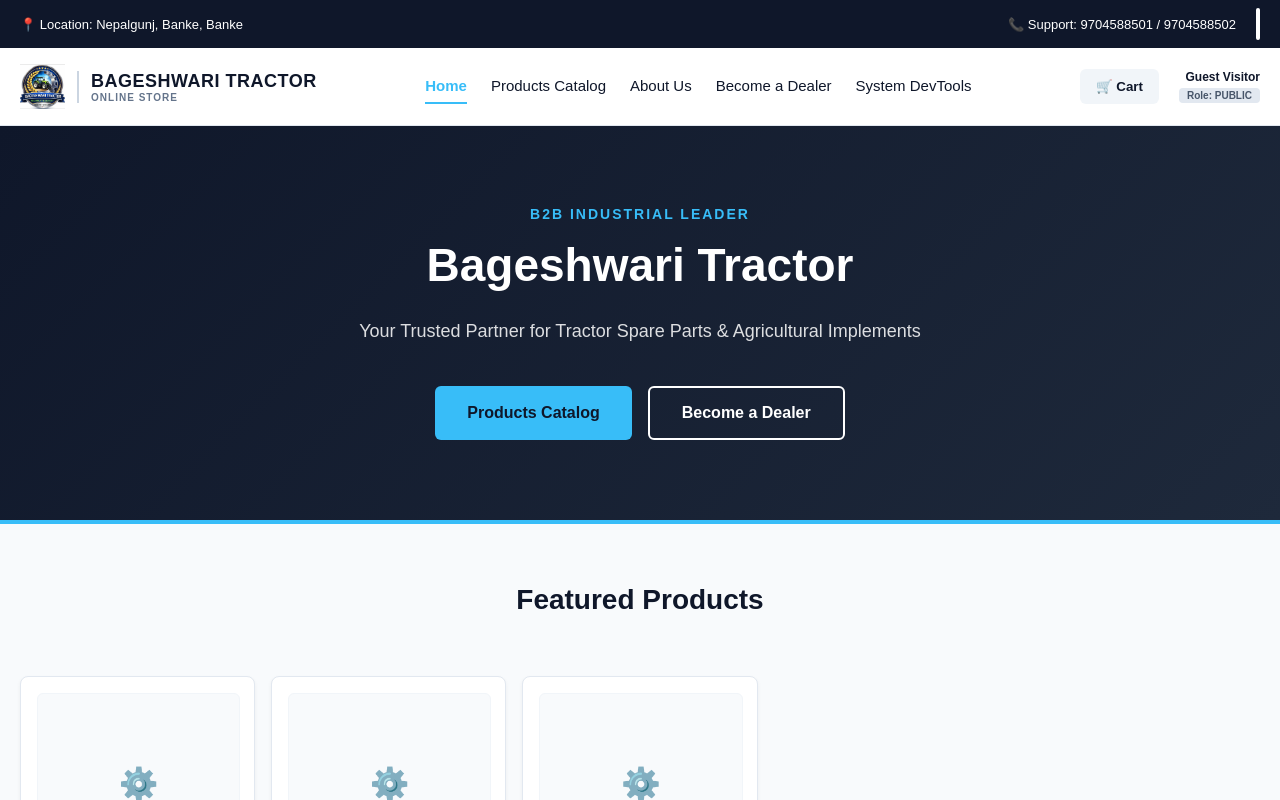
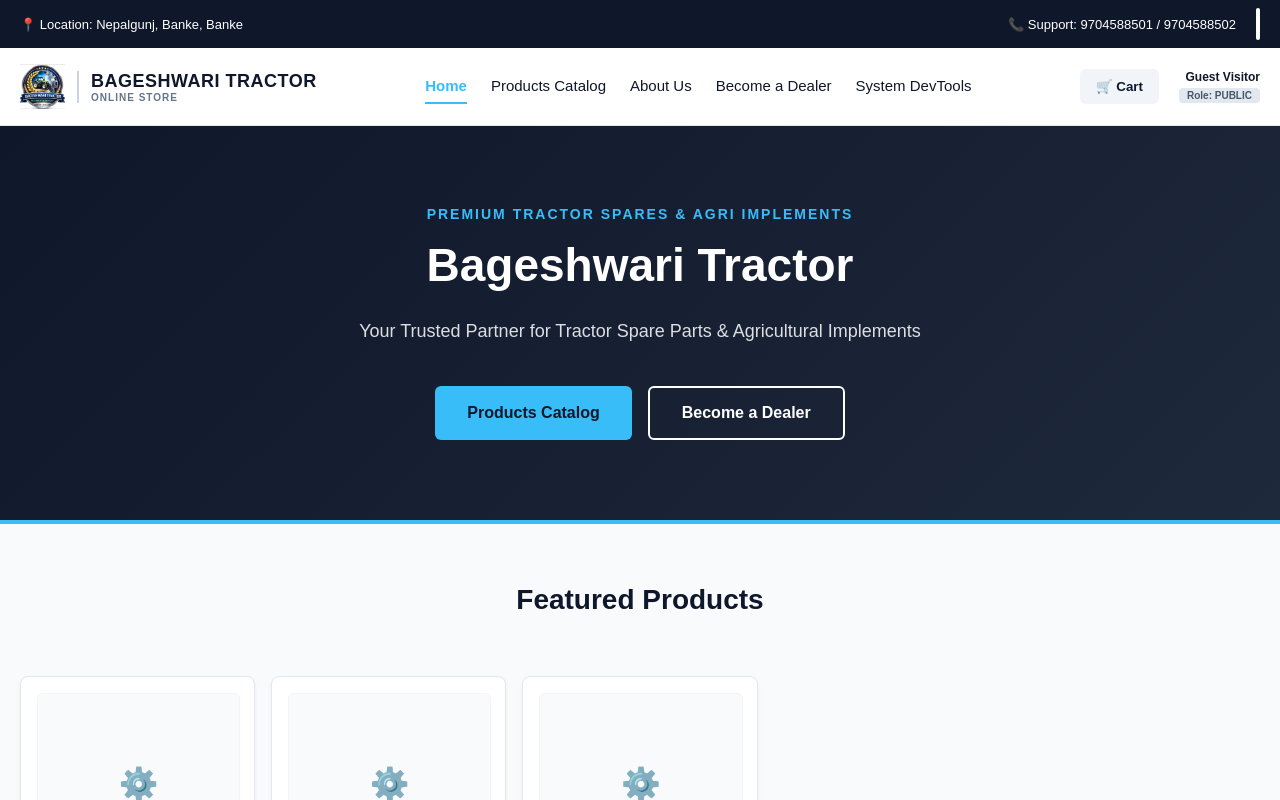
Before and after one commit to sandeep21704/bageshwari-tractor-platform, a React (Vite) app: page / in a window 1280 px wide. Shown: the top 800 px of the page. Built offline with nearby package versions, Linux system fonts and the light colour scheme.

Commit message:
Update Home.tsx

```diff
--- a/src/pages/Home.tsx
+++ b/src/pages/Home.tsx
@@ -6,7 +6,8 @@
 import { getThemeTokens } from '../utils/themeEngine';
 
 export const Home: React.FC = () => {
-  const { navigateTo, session } = useAppState();
+  // We bring in tFix so we can protect our new text from bad translations
+  const { navigateTo, session, tFix } = useAppState();
   const theme = getThemeTokens(GLOBAL_TENANT_DATA.currentTheme);
   const featuredProducts = B2B_PRODUCTS_CATALOG.filter(p => p.isFeatured);
 
@@ -15,9 +16,12 @@
 
       <section style={{ background: theme.bannerBackground, color: theme.bannerTextColor, padding: '80px 20px', textAlign: 'center', borderBottom: `4px solid ${theme.accentColor}` }}>
         <div style={{ maxWidth: '900px', margin: '0 auto' }}>
+
+          {/* THE NEW TRACTOR-SPECIFIC TEXT IS HERE */}
           <span style={{ fontSize: '14px', fontWeight: 'bold', color: theme.accentColor, letterSpacing: '2px', textTransform: 'uppercase', display: 'block', marginBottom: '16px' }}>
-            {GLOBAL_TENANT_DATA.businessType.replace('_', ' ')} LEADER
+            {tFix("PREMIUM TRACTOR SPARES & AGRI IMPLEMENTS")}
           </span>
+
           <h1 style={{ fontSize: '46px', margin: '0 0 24px 0', fontWeight: '800', lineHeight: '1.2' }}>
             {GLOBAL_TENANT_DATA.businessName}
           </h1>
```
